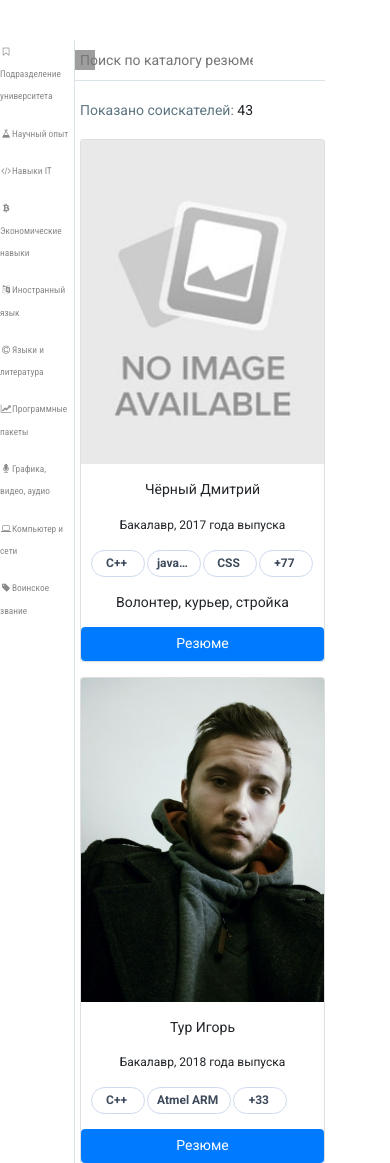
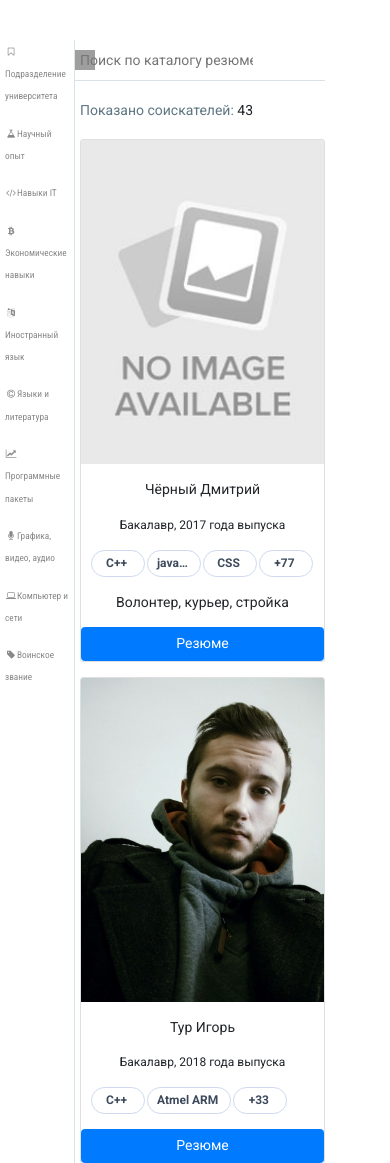
Before and after one commit to DragonsKiller/slava-site-2, a PHP site: page / in a window 390 px wide. Shown: the part 92-1255 px from the top of the page. Run offline with PHP 8.4, Linux system fonts and the light colour scheme; some libraries are stand-ins or nearby versions; grey boxes are pictures that could not be loaded.

Commit message:
add padding to material

```diff
--- a/Белорусский государственный университет_files/main.css
+++ b/Белорусский государственный университет_files/main.css
@@ -283,10 +283,11 @@ small {
     margin-right: 0px !important;
   }
 }
+
 @media (max-width: 420px){
   .material{
     width: 70px;
-    padding-left: 0px;
+    padding-left: 5px;
   }
 
   .col-12.cat-search{
```
